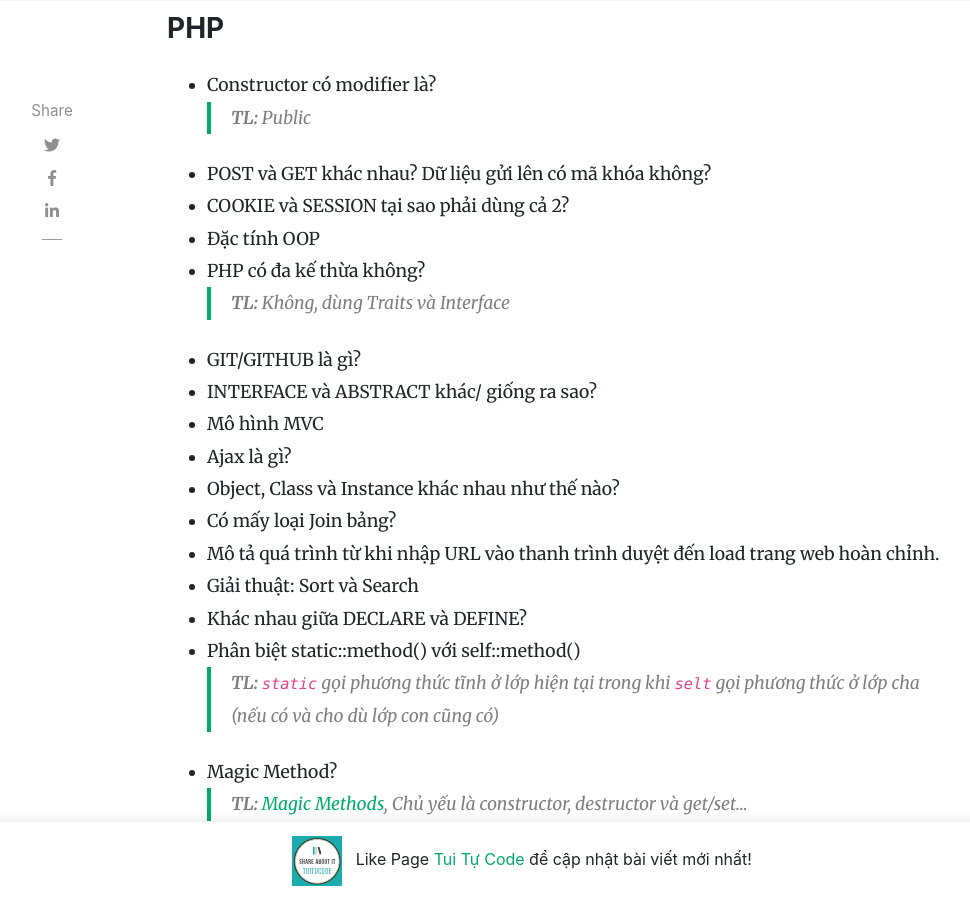
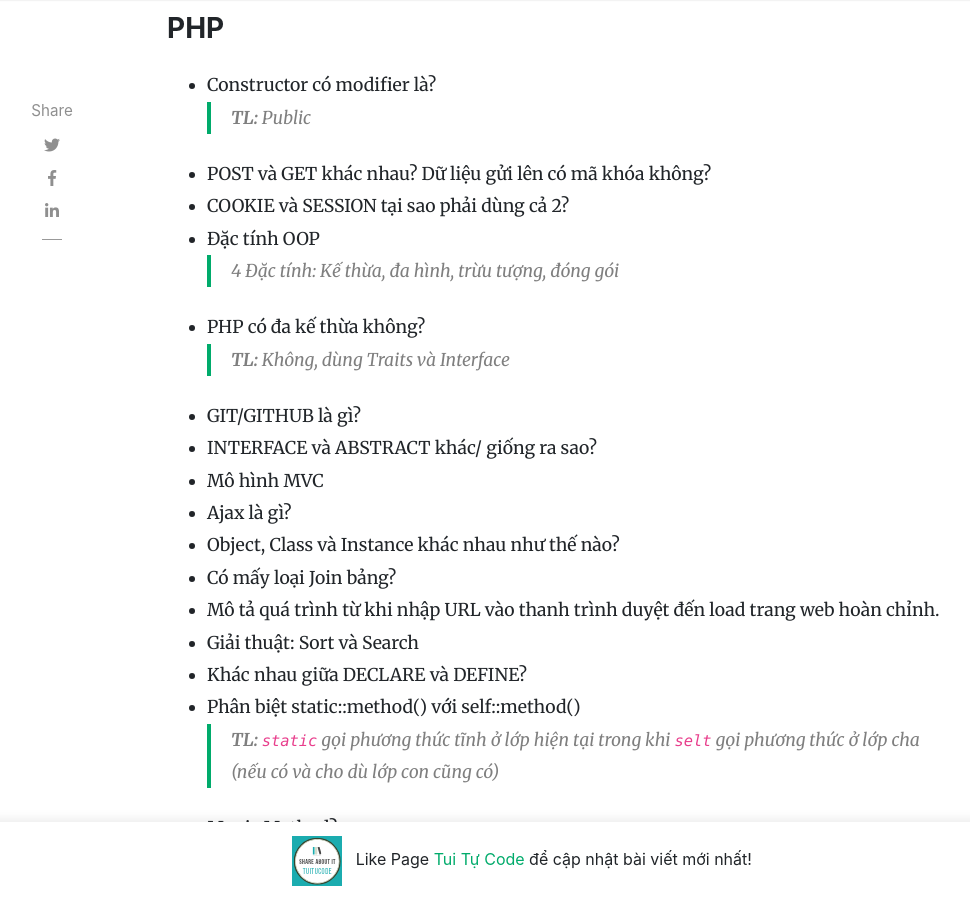
Before and after one commit to tuitucode/tuitucode.github.io, a Jekyll site: the page built from _posts/2019-12-20-kinh-nghiem-phong-van.md, in a window 1280 px wide and 900 px high, scrolled down 1028 px. Shown: the whole window, without its empty margins (118-1088 px from the left). Built offline with Jekyll 4.4.1, drawn with Linux system fonts in a browser that asks for light colours; nearby versions of some CDN libraries; comment, search, counter and statistics services are not loaded.

Commit message:
Update 2019-12-20-kinh-nghiem-phong-van.md

```diff
--- a/_posts/2019-12-20-kinh-nghiem-phong-van.md
+++ b/_posts/2019-12-20-kinh-nghiem-phong-van.md
@@ -17,6 +17,7 @@ Kinh nghiệm phỏng vấn
 - POST và GET khác nhau? Dữ liệu gửi lên có mã khóa không?
 - COOKIE và SESSION tại sao phải dùng cả 2?
 - Đặc tính OOP
+> 4 Đặc tính: Kế thừa, đa hình, trừu tượng, đóng gói
 - PHP có đa kế thừa không?
 > **TL:** Không, dùng Traits và Interface
 - GIT/GITHUB là gì?
```
